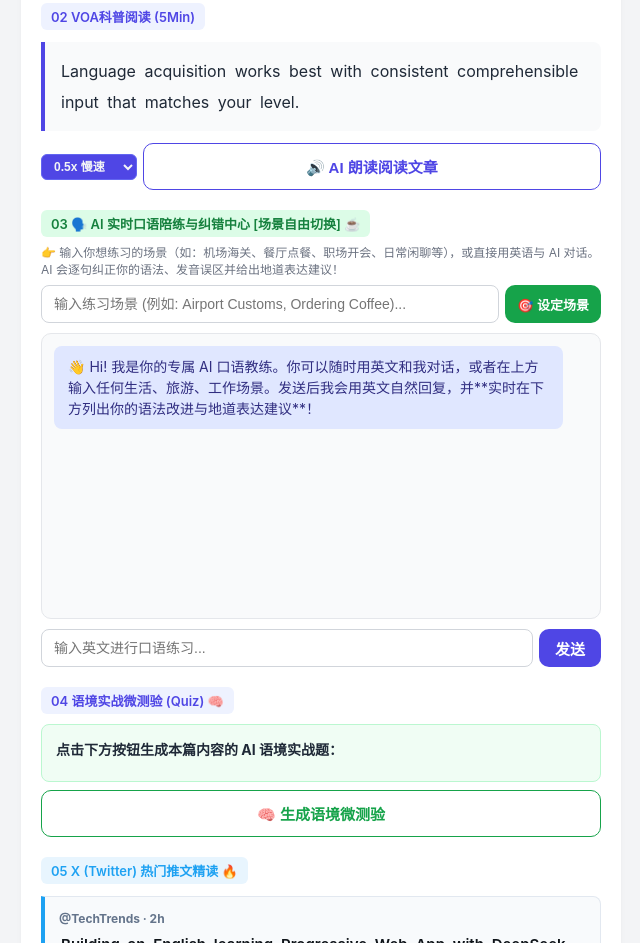
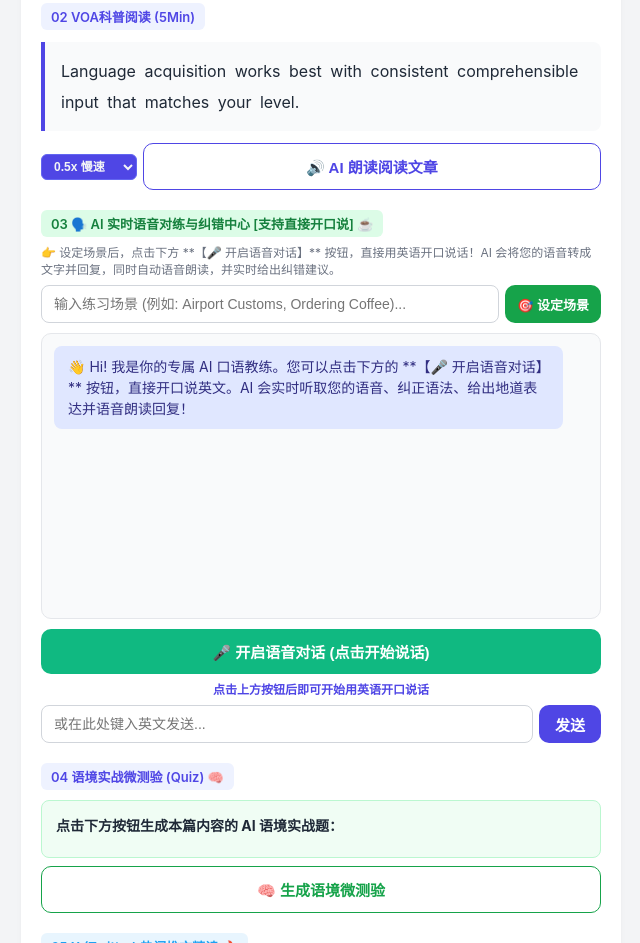
Before and after one commit to English-45min/Study, a plain HTML site: page index.html in a window 1280 px wide. Shown: the part 1347-2290 px from the top of the page, without its empty margins (319-959 px from the left). Drawn offline with Linux system fonts and the light colour scheme.

Commit message:
Update index.html

```diff
--- a/index.html
+++ b/index.html
@@ -147,7 +147,7 @@
                 <h3>📅 今日15分钟轻量学习</h3>
                 <button class="btn" style="width:auto; padding:6px 12px; font-size:12px;" onclick="generateDailyContent(true)">🤖 强制刷新新文章</button>
             </div>
-            <p style="font-size:12px; color:#6B7280; margin:4px 0 0;">👉 听力：盲听+对照发音标记影子跟读；口语：与AI实时对练，逐句纠正语法与表达。</p>
+            <p style="font-size:12px; color:#6B7280; margin:4px 0 0;">👉 听力：盲听+对照发音标记影子跟读；口语：点击语音按钮直接开口对话，AI 实时纠错与语音朗读。</p>
             <hr style="border:none; border-top:1px solid #E5E7EB; margin: 12px 0;">
 
             <div style="margin-bottom: 20px;">
@@ -194,10 +194,10 @@
                 </div>
             </div>
 
-            <!-- 🌟 核心修改：03 模块转变为 AI 实时口语陪练与纠错中心 -->
+            <!-- 🌟 核心升级：支持真正的语音对话模式 -->
             <div style="margin-bottom: 20px;">
-                <span class="tag" style="background:#DCFCE7; color:#15803D;">03 🗣️ AI 实时口语陪练与纠错中心 [场景自由切换] ☕</span>
-                <p style="font-size:12px; color:#6B7280; margin:6px 0;">👉 输入你想练习的场景（如：机场海关、餐厅点餐、职场开会、日常闲聊等），或直接用英语与 AI 对话。AI 会逐句纠正你的语法、发音误区并给出地道表达建议！</p>
+                <span class="tag" style="background:#DCFCE7; color:#15803D;">03 🗣️ AI 实时语音对练与纠错中心 [支持直接开口说] ☕</span>
+                <p style="font-size:12px; color:#6B7280; margin:6px 0;">👉 设定场景后，点击下方 **【🎤 开启语音对话】** 按钮，直接用英语开口说话！AI 会将您的语音转成文字并回复，同时自动语音朗读，并实时给出纠错建议。</p>
 
                 <div style="margin-top:8px; display:flex; gap:6px;">
                     <input type="text" id="scenario-input" class="chat-input" placeholder="输入练习场景 (例如: Airport Customs, Ordering Coffee)..." style="margin-top:0;">
@@ -205,10 +205,17 @@
                 </div>
 
                 <div class="chat-container" id="chat-box">
-                    <div class="chat-msg chat-ai" id="chat-welcome-msg">👋 Hi! 我是你的专属 AI 口语教练。你可以随时用英文和我对话，或者在上方输入任何生活、旅游、工作场景。发送后我会用英文自然回复，并**实时在下方列出你的语法改进与地道表达建议**！</div>
+                    <div class="chat-msg chat-ai" id="chat-welcome-msg">👋 Hi! 我是你的专属 AI 口语教练。您可以点击下方的 **【🎤 开启语音对话】** 按钮，直接开口说英文。AI 会实时听取您的语音、纠正语法、给出地道表达并语音朗读回复！</div>
                 </div>
-                <div class="chat-input-row">
-                    <input type="text" id="user-chat-input" class="chat-input" placeholder="输入英文进行口语练习..." onkeypress="if(event.key==='Enter') sendChat()">
+
+                <!-- 🎤 语音对话操作按钮区 -->
+                <div style="margin-top: 10px; display: flex; gap: 8px;">
+                    <button id="voice-chat-btn" class="btn" style="background:#10B981; margin-top:0; flex:1;" onclick="toggleVoiceChat()">🎤 开启语音对话 (点击开始说话)</button>
+                </div>
+                <div id="voice-status-text" style="font-size:12px; color:#4F46E5; text-align:center; margin-top:6px; font-weight:600;">点击上方按钮后即可开始用英语开口说话</div>
+
+                <div class="chat-input-row" style="margin-top:8px;">
+                    <input type="text" id="user-chat-input" class="chat-input" placeholder="或在此处键入英文发送..." onkeypress="if(event.key==='Enter') sendChat()">
                     <button class="btn" style="width:auto; margin-top:0; padding:8px 16px;" onclick="sendChat()">发送</button>
                 </div>
             </div>
@@ -262,7 +269,7 @@
             reading: "Language acquisition works best with consistent comprehensible input that matches your level.",
             xText: "Building an English learning Progressive Web App with DeepSeek API and Speech Synthesis opens up new possibilities for AI-driven education.",
             xAnalysis: "💡 爆款解析：本文探讨了结合 DeepSeek API 与语音合成构建英语分级 PWA 的应用实践。核心表达：'opens up new possibilities' (开启全新可能性)。",
-            phonetics: "<b>💡 连读/弱读/吞音发音规律拆解：</b><br>• <b>连读标注</b>：use_artificial (/juːz ɑːrtɪˈfɪʃl/), or_AI<br>• <b>弱读/介词</b>：at /ət/, for /fər/, to /tə (非重读词均采用弱读音标)<br>• <b>吞音技巧</b>：mos(t) workers, repor(t) said (结尾辅音不发完全，仅留口型)"
+            phonetics: "<b>💡 连读/弱读/吞音发音规律拆解：</b><br>• <b>连读标注</b>：use_artificial (/juːz ɑːrtɪˈfɪʃl/), or_AI<br>• <b>弱读/介词</b>：at /ət/, for /fər/, to /tə/ (非重读词均采用弱读音标)<br>• <b>吞音技巧</b>：mos(t) workers, repor(t) said (结尾辅音不发完全，仅留口型)"
         };
 
         let userLevel = 'L2 (基础级)';
@@ -278,6 +285,10 @@
         let isRecording = false;
         let shadowRecognition = null;
         let currentTrainingScenario = "General Daily Conversation & Travel";
+
+        // 🎤 语音对话专用识别对象
+        let isVoiceChatActive = false;
+        let voiceChatRecognition = null;
 
         function loadStorageData() {
             try {
@@ -860,9 +871,75 @@
             if (!scInput) { alert("请输入您想要练习的口语场景！"); return; }
             currentTrainingScenario = scInput;
             const chatBox = document.getElementById('chat-box');
-            chatBox.innerHTML += `<div class="chat-msg chat-ai" style="background:#FEF3C7; color:#92400E;">🎯 <b>口语训练场景已切换为</b>：【${currentTrainingScenario}】。请用英语开始第一句对话吧！</div>`;
+            chatBox.innerHTML += `<div class="chat-msg chat-ai" style="background:#FEF3C7; color:#92400E;">🎯 <b>口语训练场景已切换为</b>：【${currentTrainingScenario}】。点击下方语音按钮直接开口对话吧！</div>`;
             chatBox.scrollTop = chatBox.scrollHeight;
             document.getElementById('scenario-input').value = "";
+        }
+
+        // 🎤 真正的语音对话交互逻辑：按一下开始录音说话，识别后自动发给 AI 并在回复后自动朗读
+        function toggleVoiceChat() {
+            if (!('webkitSpeechRecognition' in window) && !('SpeechRecognition' in window)) {
+                alert("当前浏览器暂不支持语音识别功能，推荐使用 Chrome 或 Safari 浏览器。");
+                return;
+            }
+
+            const voiceBtn = document.getElementById('voice-chat-btn');
+            const statusText = document.getElementById('voice-status-text');
+
+            if (!isVoiceChatActive) {
+                try {
+                    const SpeechRecognition = window.SpeechRecognition || window.webkitSpeechRecognition;
+                    voiceChatRecognition = new SpeechRecognition();
+                    voiceChatRecognition.lang = 'en-US';
+                    voiceChatRecognition.interimResults = true;
+                    voiceChatRecognition.maxAlternatives = 1;
+
+                    voiceChatRecognition.onstart = function() {
+                        isVoiceChatActive = true;
+                        voiceBtn.style.background = "#EF4444";
+                        voiceBtn.innerText = "🔴 正在听您说话... (请用英语开口)";
+                        statusText.innerText = "🔴 麦克风已开启，请直接大声说英语...";
+                    };
+
+                    let spokenText = "";
+                    voiceChatRecognition.onresult = function(event) {
+                        for (let i = event.resultIndex; i < event.results.length; ++i) {
+                            if (event.results[i].isFinal) {
+                                spokenText += event.results[i][0].transcript;
+                            }
+                        }
+                    };
+
+                    voiceChatRecognition.onerror = function(event) {
+                        console.log("语音识别错误:", event.error);
+                    };
+
+                    voiceChatRecognition.onend = function() {
+                        isVoiceChatActive = false;
+                        voiceBtn.style.background = "#10B981";
+                        voiceBtn.innerText = "🎤 开启语音对话 (点击开始说话)";
+                        statusText.innerText = "点击上方按钮后即可开始用英语开口说话";
+
+                        if (spokenText) {
+                            document.getElementById('user-chat-input').value = spokenText;
+                            sendChat(); // 识别完成后自动发送给 AI
+                        } else {
+                            statusText.innerText = "⚠️ 未检测到语音输入，请重试。";
+                        }
+                    };
+
+                    voiceChatRecognition.start();
+                } catch (e) {
+                    isVoiceChatActive = false;
+                    voiceBtn.style.background = "#10B981";
+                    voiceBtn.innerText = "🎤 开启语音对话 (点击开始说话)";
+                    statusText.innerText = "麦克风启动失败，请检查浏览器权限。";
+                }
+            } else {
+                if (voiceChatRecognition) {
+                    try { voiceChatRecognition.stop(); } catch(err){}
+                }
+            }
         }
 
         async function sendChat() {
@@ -871,12 +948,12 @@
             if (!userText) return;
 
             const chatBox = document.getElementById('chat-box');
-            chatBox.innerHTML += `<div class="chat-msg chat-user">你: ${userText}</div>`;
+            chatBox.innerHTML += `<div class="chat-msg chat-user">你 (语音识别): ${userText}</div>`;
             inputField.value = '';
             chatBox.scrollTop = chatBox.scrollHeight;
 
             const loadingId = 'loading-' + Date.now();
-            chatBox.innerHTML += `<div class="chat-msg chat-ai" id="${loadingId}">AI 口语教练正在思考与纠错...</div>`;
+            chatBox.innerHTML += `<div class="chat-msg chat-ai" id="${loadingId}">AI 口语教练正在语音分析与纠错...</div>`;
             chatBox.scrollTop = chatBox.scrollHeight;
 
             let aiReply = "";
@@ -918,6 +995,7 @@
             chatBox.innerHTML += `<div class="chat-msg chat-ai">${aiReply.replace(/\n/g, '<br>')}</div>`;
             chatBox.scrollTop = chatBox.scrollHeight;
 
+            // 🔊 AI 自动语音朗读回复的第一句英文
             try {
                 window.speechSynthesis.cancel();
                 let firstEnglishSentence = aiReply.split('\n')[0];
```
